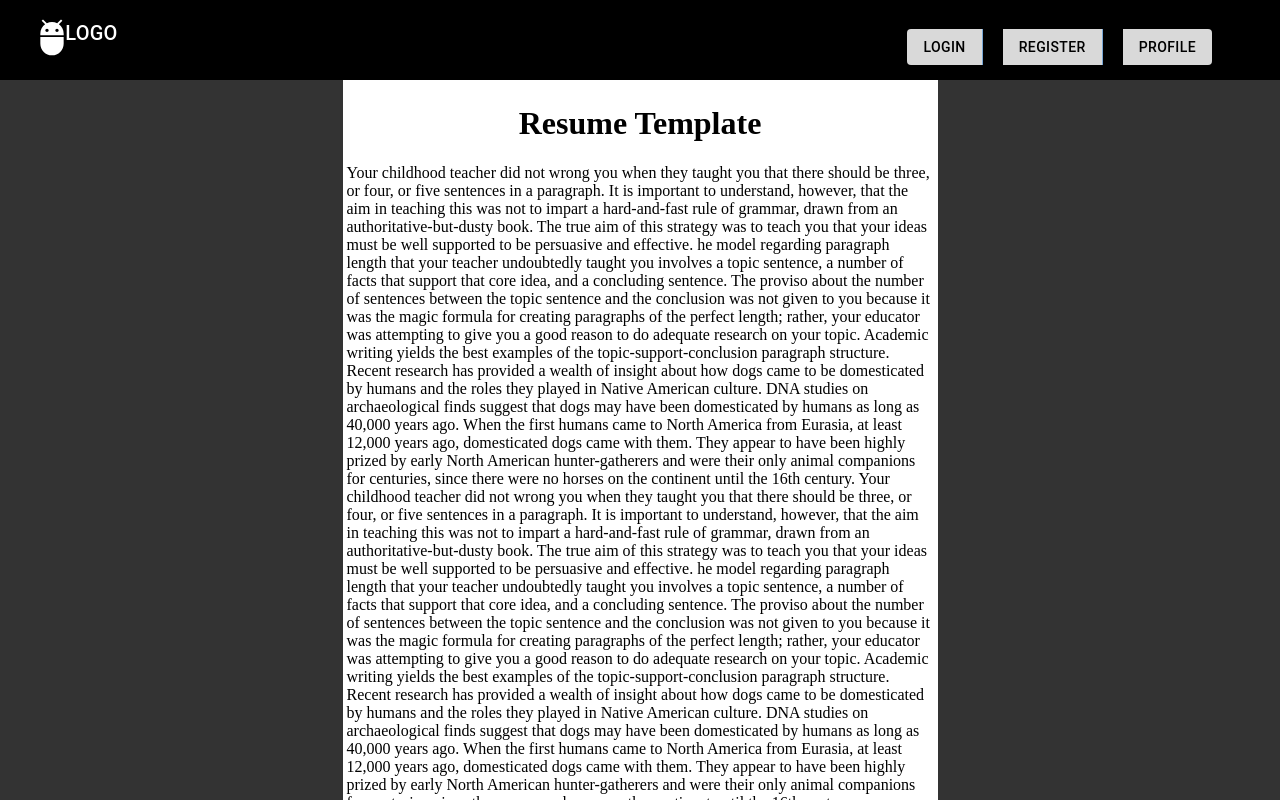
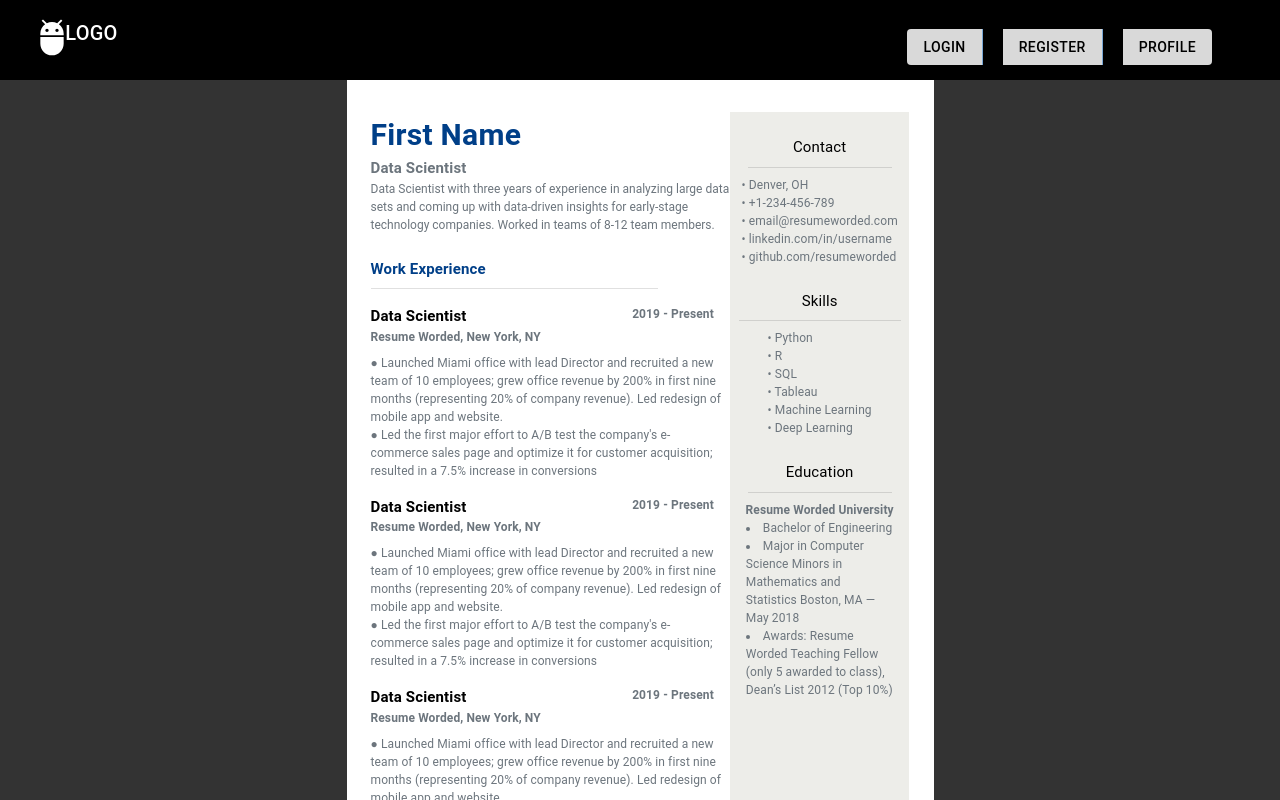
Before and after one commit to Bhushan21z/resume_analyzer_react, a React (Create React App) app: page /display in a window 1280 px wide. Shown: the top 800 px of the page. Built offline with nearby package versions, Linux system fonts and the light colour scheme; a web font is replaced by a local one.

Commit message:
Template

```diff
--- a/src/Components/Display/Template.jsx
+++ b/src/Components/Display/Template.jsx
@@ -1,17 +1,216 @@
-import React, {useState} from 'react';
-import './tempstyle.css';
+import React, { useState } from "react";
+import "./tempstyle.css";
+import Grid from "@mui/material/Grid";
+import { Divider, Typography } from "@mui/material";
+import { fontStyle } from "@mui/system";
+
+const Styles = {
+  subheading: {
+    fontWeight: "bold",
+    fontSize: "15px",
+    color: "#003f88",
+    mt: 3,
+    mb: 1,
+  },
+
+  workexp1: {
+    fontSize: "15px",
+    color: "black",
+    fontWeight: "bold",
+  },
+
+  workexp2: {
+    fontSize: "12px",
+    color: "#6c757d",
+    mr: 2,
+
+    fontWeight: "bold",
+  },
+  workexp3: {
+    fontSize: "12px",
+    color: "#6c757d",
+    mb: 1,
+    fontWeight: "bold",
+  },
+  workexp4: {
+    fontSize: "12px",
+    color: "#6c757d",
+    mr: 1,
+  },
+};
 
 function Template() {
+  return (
+    <div>
+      <Grid
+        container
+        xs={12}
+        sx={{
+          py: 4,
+          px: 3,
+          width: "587px",
+          height: "834px",
+        }}
+      >
+        {/* --------------------------Left Grid-------------------------- */}
+        <Grid item xs={8}>
+          {/* ----------------------Heading---------------------- */}
+          <Typography
+            sx={{
+              fontWeight: "bold",
+              fontSize: "30px",
+              color: "#003f88",
+            }}
+          >
+            First Name
+          </Typography>
+          <Typography
+            sx={{ fontSize: "15px", color: "#6c757d", fontWeight: "bold" }}
+          >
+            Data Scientist
+          </Typography>
+          <Typography
+            sx={{
+              fontSize: "12px",
+              color: "#6c757d",
+              letterSpacing: "0px",
+            }}
+          >
+            Data Scientist with three years of experience in analyzing large
+            data sets and coming up with data-driven insights for early-stage
+            technology companies. Worked in teams of 8-12 team members.
+          </Typography>
+          {/* ------------------- Work Experience ------------------- */}
 
-  return (
-    <div id='template'>
-        <h1>Resume Template</h1>
-        <p>Your childhood teacher did not wrong you when they taught you that there should be three, or four, or five sentences in a paragraph. It is important to understand, however, that the aim in teaching this was not to impart a hard-and-fast rule of grammar, drawn from an authoritative-but-dusty book. The true aim of this strategy was to teach you that your ideas must be well supported to be persuasive and effective.
-        he model regarding paragraph length that your teacher undoubtedly taught you involves a topic sentence, a number of facts that support that core idea, and a concluding sentence. The proviso about the number of sentences between the topic sentence and the conclusion was not given to you because it was the magic formula for creating paragraphs of the perfect length; rather, your educator was attempting to give you a good reason to do adequate research on your topic. Academic writing yields the best examples of the topic-support-conclusion paragraph structure.
-        Recent research has provided a wealth of insight about how dogs came to be domesticated by humans and the roles they played in Native American culture. DNA studies on archaeological finds suggest that dogs may have been domesticated by humans as long as 40,000 years ago. When the first humans came to North America from Eurasia, at least 12,000 years ago, domesticated dogs came with them. They appear to have been highly prized by early North American hunter-gatherers and were their only animal companions for centuries, since there were no horses on the continent until the 16th century.
-        Your childhood teacher did not wrong you when they taught you that there should be three, or four, or five sentences in a paragraph. It is important to understand, however, that the aim in teaching this was not to impart a hard-and-fast rule of grammar, drawn from an authoritative-but-dusty book. The true aim of this strategy was to teach you that your ideas must be well supported to be persuasive and effective.
-        he model regarding paragraph length that your teacher undoubtedly taught you involves a topic sentence, a number of facts that support that core idea, and a concluding sentence. The proviso about the number of sentences between the topic sentence and the conclusion was not given to you because it was the magic formula for creating paragraphs of the perfect length; rather, your educator was attempting to give you a good reason to do adequate research on your topic. Academic writing yields the best examples of the topic-support-conclusion paragraph structure.
-        Recent research has provided a wealth of insight about how dogs came to be domesticated by humans and the roles they played in Native American culture. DNA studies on archaeological finds suggest that dogs may have been domesticated by humans as long as 40,000 years ago. When the first humans came to North America from Eurasia, at least 12,000 years ago, domesticated dogs came with them. They appear to have been highly prized by early North American hunter-gatherers and were their only animal companions for centuries, since there were no horses on the continent until the 16th century.</p>
+          <Typography sx={Styles.subheading}>Work Experience</Typography>
+          <Divider sx={{ width: "80%", mt: 1, mb: 2 }} />
+
+          <Grid container sx={{ my: 2 }}>
+            <Grid container justifyContent="space-between">
+              <Typography sx={Styles.workexp1}>Data Scientist</Typography>
+              <Typography sx={Styles.workexp2}>2019 - Present</Typography>
+            </Grid>
+            <Typography sx={Styles.workexp3}>
+              Resume Worded, New York, NY
+            </Typography>
+            <Typography sx={Styles.workexp4}>
+              ● Launched Miami office with lead Director and recruited a new
+              team of 10 employees; grew office revenue by 200% in first nine
+              months (representing 20% of company revenue). Led redesign of
+              mobile app and website. <br />
+              ● Led the first major effort to A/B test the company's e-commerce
+              sales page and optimize it for customer acquisition; resulted in a
+              7.5% increase in conversions <br />
+            </Typography>
+          </Grid>
+
+          <Grid container sx={{ my: 2 }}>
+            <Grid container justifyContent="space-between">
+              <Typography sx={Styles.workexp1}>Data Scientist</Typography>
+              <Typography sx={Styles.workexp2}>2019 - Present</Typography>
+            </Grid>
+            <Typography sx={Styles.workexp3}>
+              Resume Worded, New York, NY
+            </Typography>
+            <Typography sx={Styles.workexp4}>
+              ● Launched Miami office with lead Director and recruited a new
+              team of 10 employees; grew office revenue by 200% in first nine
+              months (representing 20% of company revenue). Led redesign of
+              mobile app and website. <br />
+              ● Led the first major effort to A/B test the company's e-commerce
+              sales page and optimize it for customer acquisition; resulted in a
+              7.5% increase in conversions <br />
+            </Typography>
+          </Grid>
+          <Grid container sx={{ my: 2 }}>
+            <Grid container justifyContent="space-between">
+              <Typography sx={Styles.workexp1}>Data Scientist</Typography>
+              <Typography sx={Styles.workexp2}>2019 - Present</Typography>
+            </Grid>
+            <Typography sx={Styles.workexp3}>
+              Resume Worded, New York, NY
+            </Typography>
+            <Typography sx={Styles.workexp4}>
+              ● Launched Miami office with lead Director and recruited a new
+              team of 10 employees; grew office revenue by 200% in first nine
+              months (representing 20% of company revenue). Led redesign of
+              mobile app and website. <br />
+              ● Led the first major effort to A/B test the company's e-commerce
+              sales page and optimize it for customer acquisition; resulted in a
+              7.5% increase in conversions <br />
+            </Typography>
+          </Grid>
+        </Grid>
+
+        {/* ---------------------------------Right Grid--------------------------  */}
+        <Grid
+          item
+          xs={4}
+          sx={{
+            backgroundColor: "#edede9",
+          }}
+        >
+          {/* ------------------------ Contact ------------------------ */}
+          <Grid container sx={{ my: 3, justifyContent: "center" }}>
+            <Typography sx={{ fontSize: "15px" }}>Contact</Typography>
+            <Divider sx={{ width: "80%", my: 1, color: "black" }} />
+            <Typography sx={{ fontSize: "12px", color: "#6c757d", mx: 1 }}>
+              • Denver, OH <br />
+              • +1-234-456-789
+              <br />
+              • email@resumeworded.com <br />
+              • linkedin.com/in/username
+              <br />
+              • github.com/resumeworded
+              <br />
+            </Typography>
+          </Grid>
+
+          {/* ------------------------ Skills ------------------------ */}
+
+          <Grid container sx={{ my: 3, justifyContent: "center" }}>
+            <Typography sx={{ fontSize: "15px" }}>Skills</Typography>
+            <Divider sx={{ width: "90%", my: 1, color: "black" }} />
+            <Typography sx={{ fontSize: "12px", color: "#6c757d", mx: 1 }}>
+              • Python <br />
+              • R <br />
+              • SQL <br />
+              • Tableau <br />
+              • Machine Learning <br />
+              • Deep Learning <br />
+            </Typography>
+          </Grid>
+
+          {/* ------------------------ Education ------------------------ */}
+
+          <Grid container sx={{ my: 3, justifyContent: "center" }}>
+            <Typography sx={{ fontSize: "15px" }}>Education</Typography>
+            <Divider sx={{ width: "80%", my: 1, color: "black" }} />
+            <Typography
+              sx={{
+                fontSize: "12px",
+                color: "#6c757d",
+                mx: 1,
+                fontWeight: "bold",
+              }}
+            >
+              Resume Worded University{" "}
+            </Typography>
+            <Typography sx={{ fontSize: "12px", color: "#6c757d", mx: 2 }}>
+              <li> Bachelor of Engineering </li>
+              <li>
+                {" "}
+                Major in Computer Science Minors in Mathematics and Statistics
+                Boston, MA — May 2018
+              </li>
+              <li>
+                Awards: Resume Worded Teaching Fellow (only 5 awarded to class),
+                Dean’s List 2012 (Top 10%)
+              </li>
+            </Typography>
+          </Grid>
+        </Grid>
+      </Grid>
     </div>
   );
 }
```
